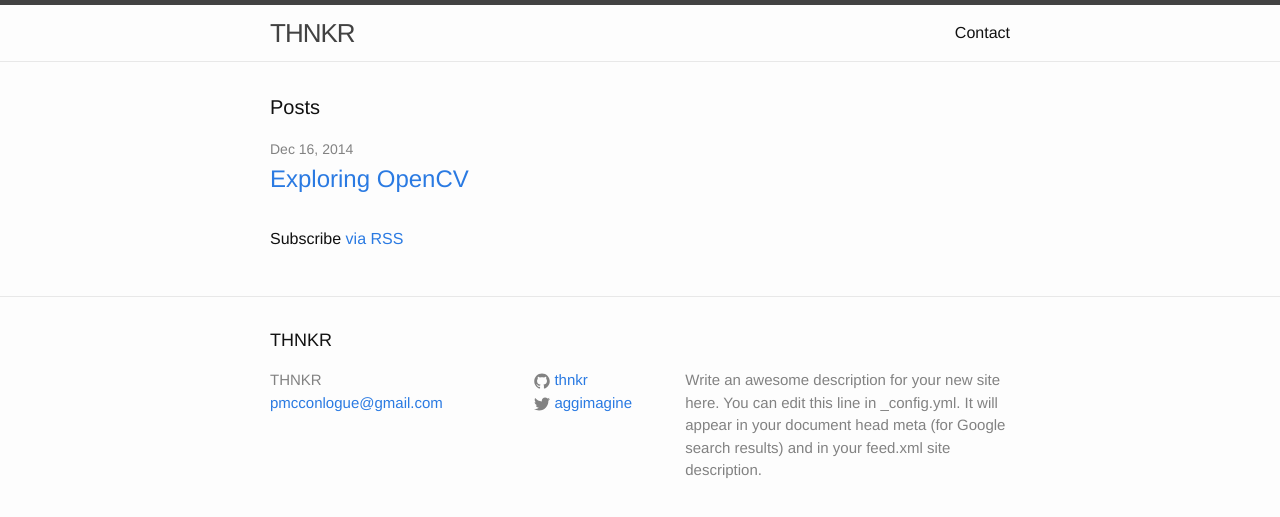
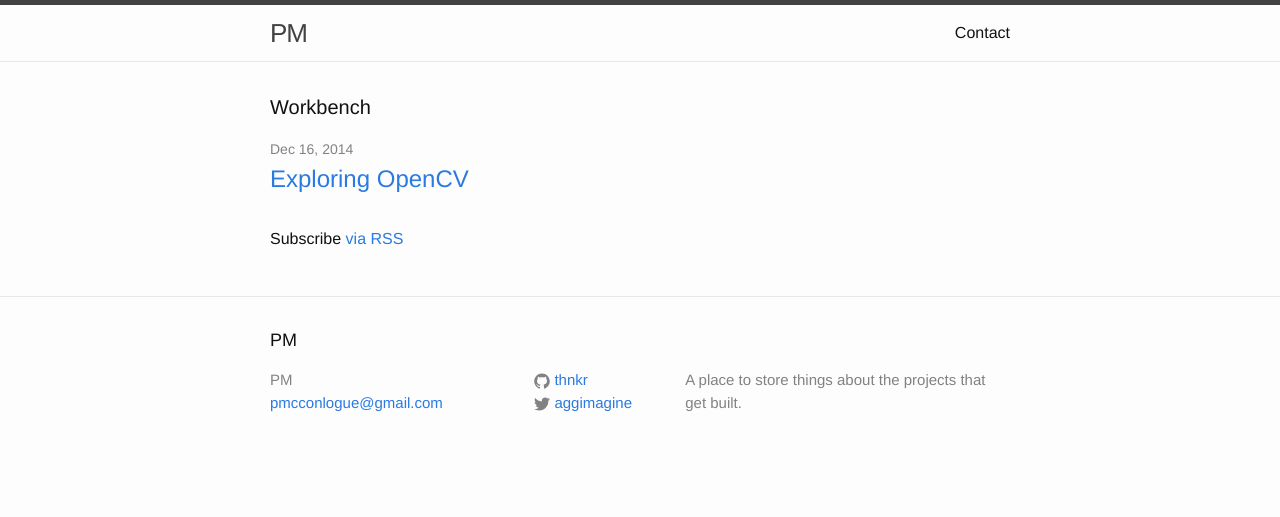
Before and after one commit to thnkr/thnkr.github.io, a Jekyll site: the page built from index.html, in a window 1280 px wide. Shown: the top 517 px of the page. Built offline with Jekyll 4.4.1, drawn with Linux system fonts in a browser that asks for light colours.

Commit message:
second post

```diff
--- a/_config.yml
+++ b/_config.yml
@@ -1,10 +1,8 @@
 # Site settings
-title: THNKR
+title: PM
 email: pmcconlogue@gmail.com
 description: > # this means to ignore newlines until "baseurl:"
-  Write an awesome description for your new site here. You can edit this
-  line in _config.yml. It will appear in your document head meta (for
-  Google search results) and in your feed.xml site description.
+  A place to store things about the projects that get built.
 baseurl: "" # the subpath of your site, e.g. /blog/
 url: "http://patrick.ventures" # the base hostname & protocol for your site
 twitter_username: aggimagine
--- a/index.html
+++ b/index.html
@@ -4,7 +4,7 @@ layout: default
 
 <div class="home">
 
-  <h1 class="page-heading">Posts</h1>
+  <h1 class="page-heading">Workbench</h1>
 
   <ul class="post-list">
     {% for post in site.posts %}
```
